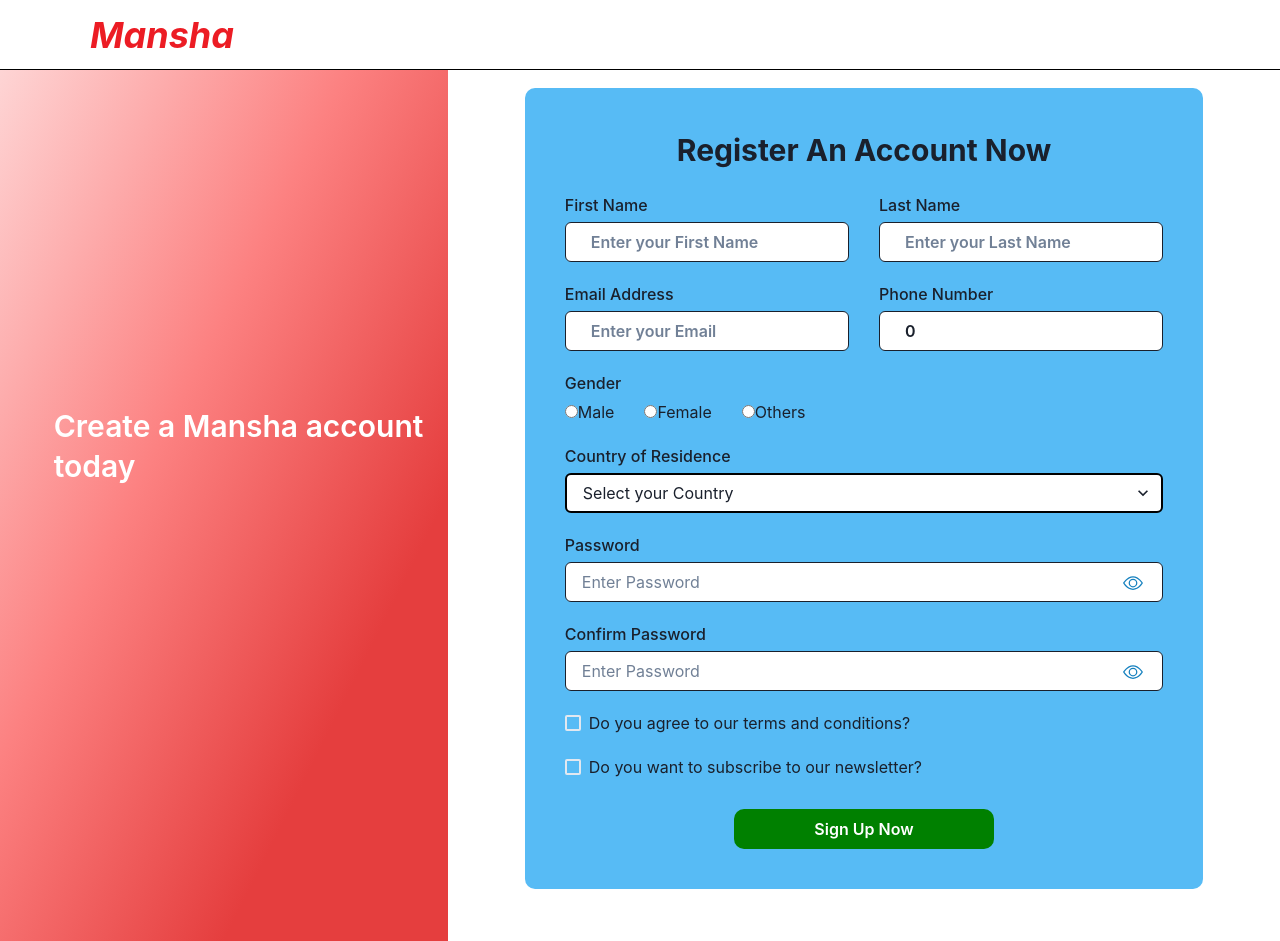
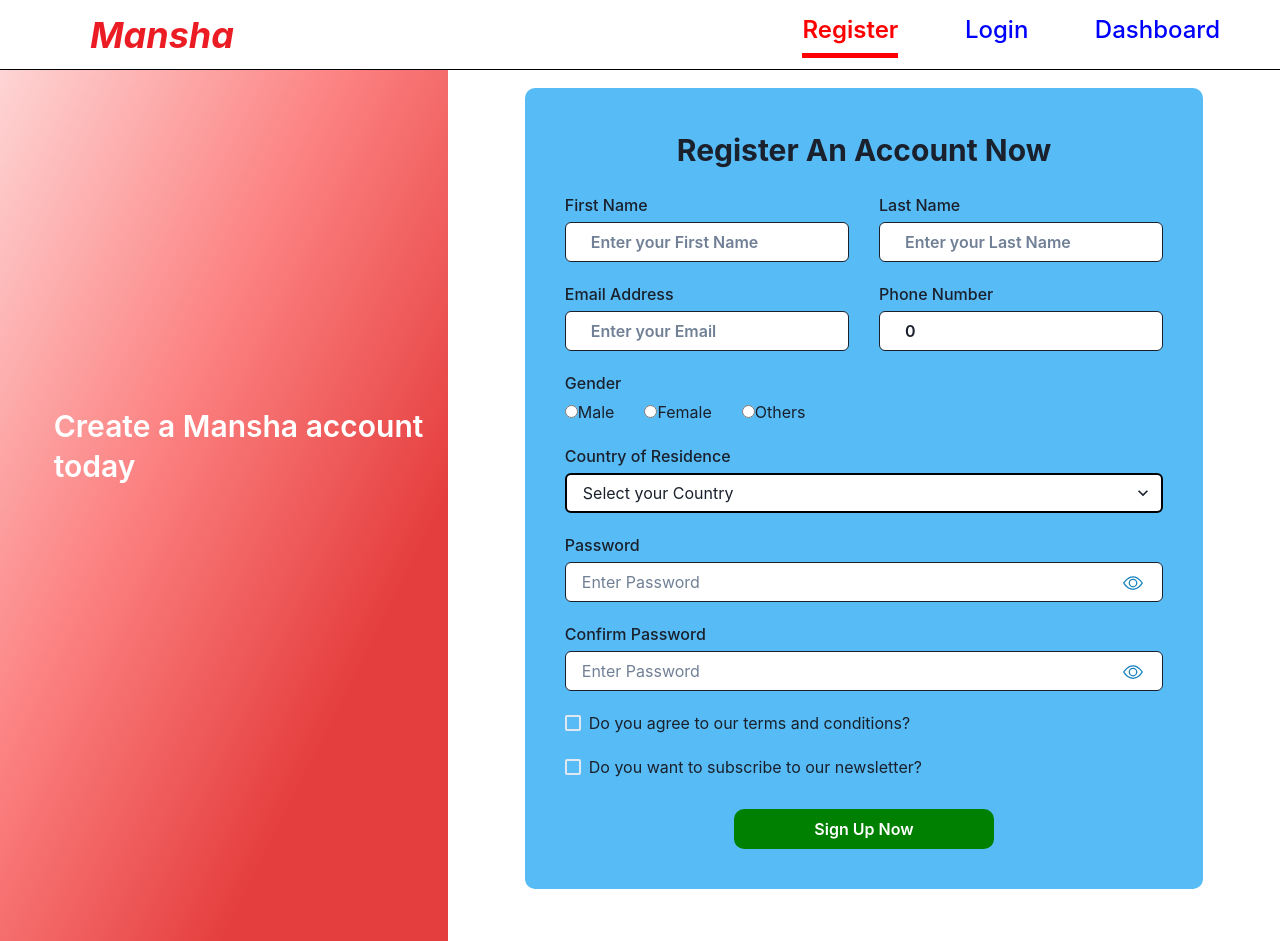
Before and after one commit to Izima01/Techathon-Task-2, a React (Vite) app: page / in a window 1280 px wide. Built offline with nearby package versions, Linux system fonts and the light colour scheme.

Commit message:
fixed more bugs

```diff
--- a/src/Components/Dashboard.jsx
+++ b/src/Components/Dashboard.jsx
@@ -26,6 +26,7 @@ const Dashboard = () => {
                 icon: "success",
                 });
                 navigate('/login')
+                // localStorage.clear();
                 localStorage.removeItem('email')
                 localStorage.removeItem('password')
             }
--- a/src/Components/Header.jsx
+++ b/src/Components/Header.jsx
@@ -38,11 +38,12 @@ const Header = () => {
         </Flex>
 
         <Flex
-            as={'nav'} w={['100%', '100%', '60%', '36%']} opacity={show ? 1 : 0}
-            gap={'5'} bg={'white'} transform={show ? 'translateX(0%)' : 'translateX(100%)'}
+            as={'nav'} w={['100%', '100%', '60%', '36%']} opacity={[show ? 1 : 0, show ? 1 : 0, 1]}
+            gap={'5'} bg={'white'}
             padding={['0 20px 10px', '0 20px 10px', '0']} color={'blue'}
             flexDir={['column', 'column', 'row']} height={'auto'}
             fontSize={'24px'} fontWeight={500} justify={'space-between'}
+            transform={[(show ? 'translateX(0%)' : 'translateX(100%)'), (show ? 'translateX(0%)' : 'translateX(100%)'), 'translateX(0%)' ]}
         >
             <NavLink to={'/'}
                 style={({ isActive }) =>
--- a/src/Components/Login.jsx
+++ b/src/Components/Login.jsx
@@ -24,7 +24,10 @@ const Login = () => {
 
     const handleSubmit =(event) => {
         event.preventDefault;
-        if (email === '') {
+        if (userInfo === null) {
+            toast.info('You need to sign up first')
+        }
+        else if (email === '') {
             toast.error('Please input your email');
         }
         else if (email !== userInfo.email) {
--- a/src/Components/ProtectedRoutes.jsx
+++ b/src/Components/ProtectedRoutes.jsx
@@ -5,7 +5,7 @@ const ProtectedRoutes = () => {
     const email = localStorage.getItem('email')
     const password = localStorage.getItem('password')
 
-    return (email && password) ? <Outlet /> : <Navigate to={'/login'} />;
+    return (!email && !password) ? <Navigate to={'/login'} /> : <Outlet /> ;
 }
 
 export default ProtectedRoutes
```
